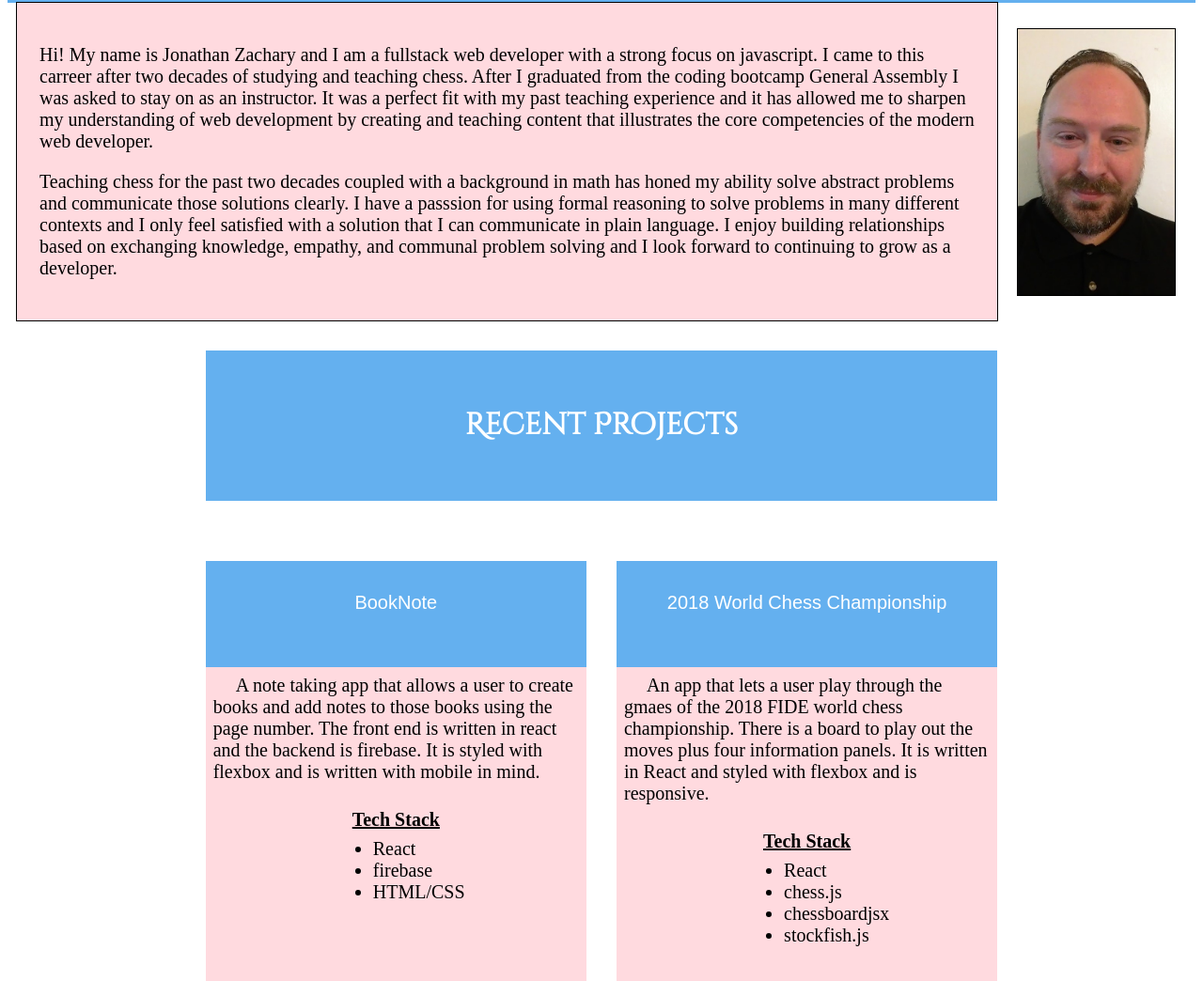
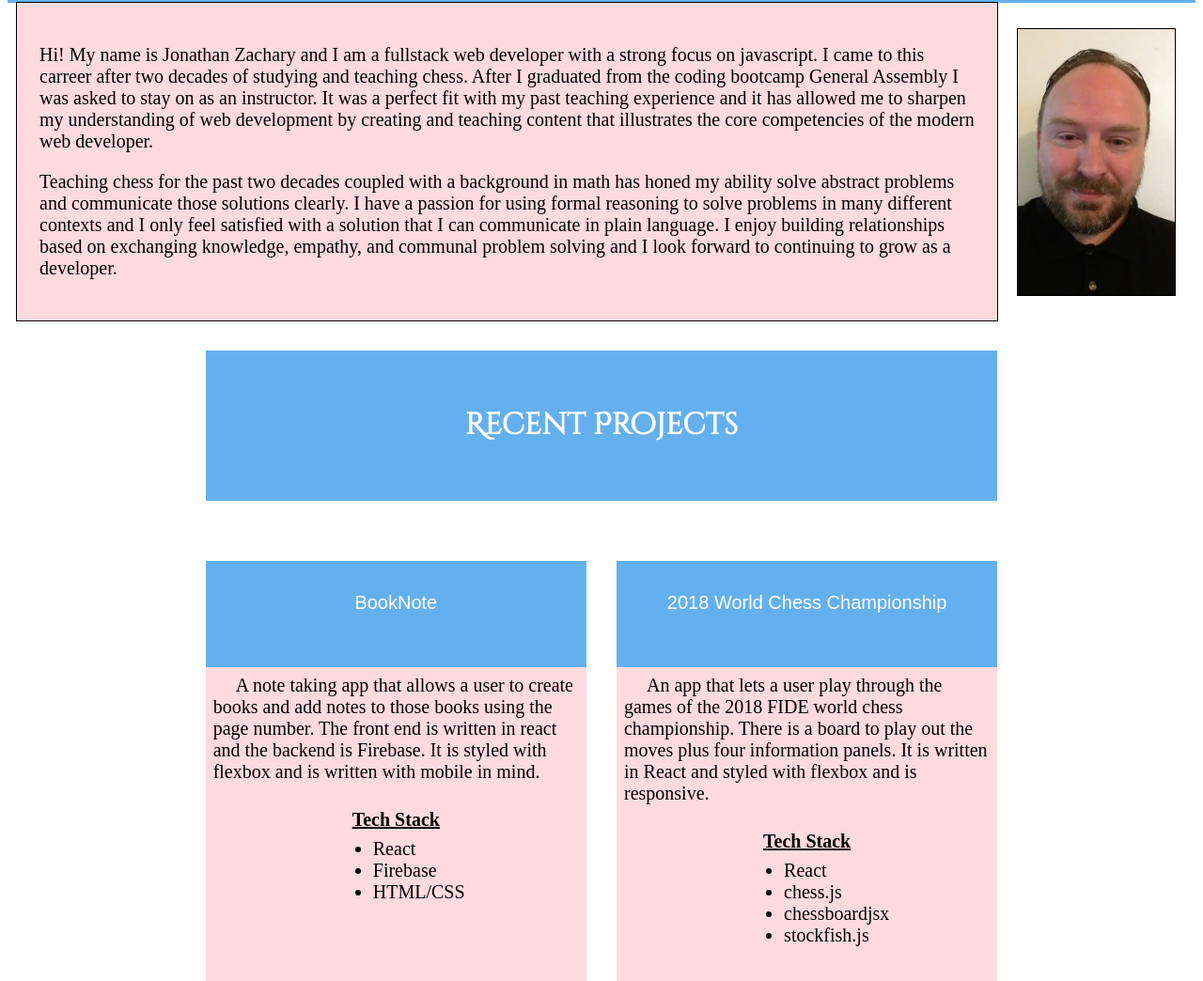
Before and after one commit to Jon-zachary/home, a website: page index.html in a window 1280 px wide. Shown: the part 220-1264 px from the top of the page at 94% size. Drawn offline with Linux system fonts and the light colour scheme; a web font is replaced by a local one.

Commit message:
fix typos

```diff
--- a/index.html
+++ b/index.html
@@ -34,7 +34,7 @@
       <p>
         Teaching chess for the past two decades coupled with a background in
         math has honed my ability solve abstract problems and communicate those
-        solutions clearly. I have a passsion for using formal reasoning to solve
+        solutions clearly. I have a passion for using formal reasoning to solve
         problems in many different contexts and I only feel satisfied with a
         solution that I can communicate in plain language. I enjoy building
         relationships based on exchanging knowledge, empathy, and communal
@@ -51,14 +51,14 @@
           <span class="project-blurb">
             A note taking app that allows a user to create books and add notes
             to those books using the page number. The front end is written in
-            react and the backend is firebase. It is styled with flexbox and is
+            react and the backend is Firebase. It is styled with flexbox and is
             written with mobile in mind.</span
           >
 
           <p>Tech Stack</p>
           <ul>
             <li>React</li>
-            <li>firebase</li>
+            <li>Firebase</li>
             <li>HTML/CSS</li>
           </ul>
         </div>
@@ -78,7 +78,7 @@
         <div class="project-title"><p>2018 World Chess Championship</p></div>
         <div class="project-desc">
           <span class="project-blurb"
-            >An app that lets a user play through the gmaes of the 2018 FIDE
+            >An app that lets a user play through the games of the 2018 FIDE
             world chess championship. There is a board to play out the moves
             plus four information panels. It is written in React and styled with
             flexbox and is responsive.</span
```
